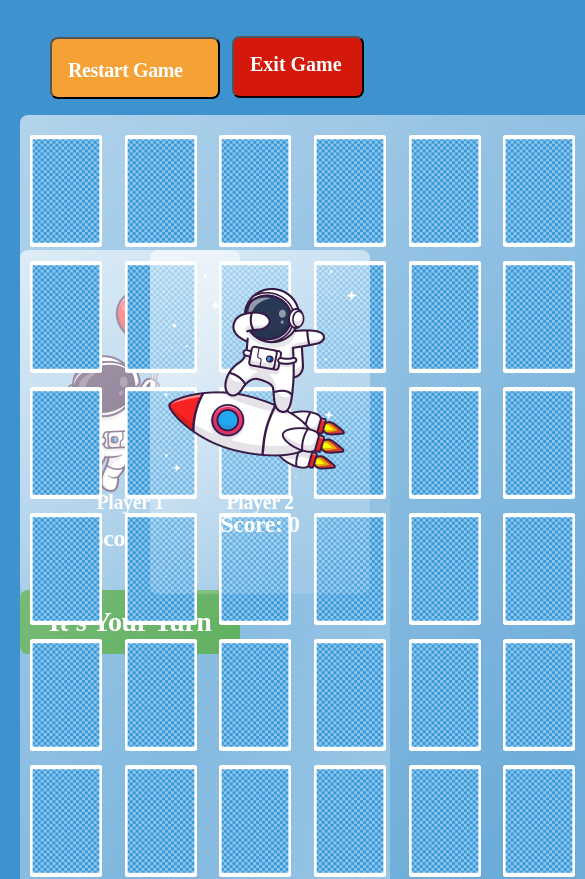
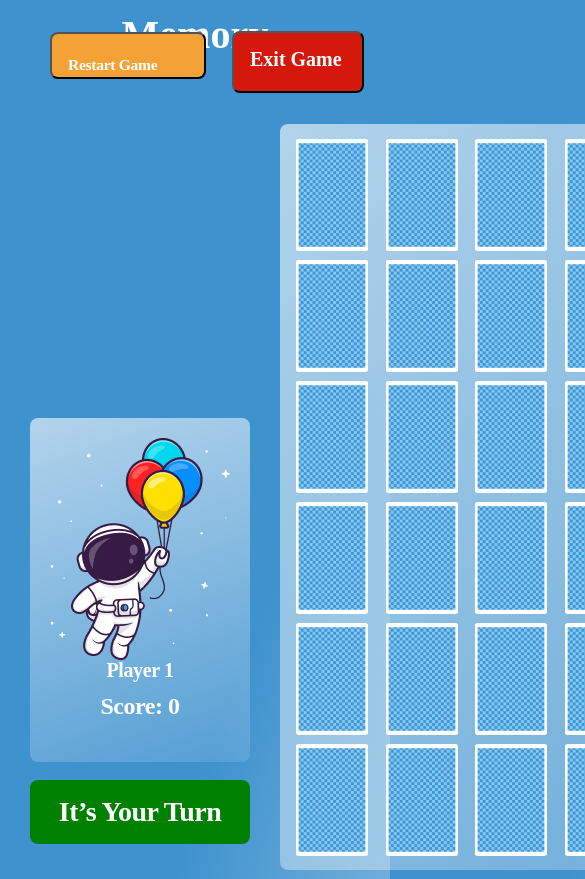
Before and after one commit to WamashuduSengani/my-memory-game, a React (Create React App) app: page /game in a window 390 px wide. Shown: the top 879 px of the page, 585 px wide, since content can reach past the window. Built offline with nearby package versions, Linux system fonts and the light colour scheme.

Commit message:
this change adds a bit of responsiveness

```diff
--- a/src/components/playerIndicator/styles.css
+++ b/src/components/playerIndicator/styles.css
@@ -8,7 +8,6 @@
   top: 740px;
   left: 47px;
   border-radius: 8px;
-  position: absolute;
 }
 .turn-text {
   display: flex;
--- a/src/pages/gamePlay/GameBoard.tsx
+++ b/src/pages/gamePlay/GameBoard.tsx
@@ -372,7 +372,7 @@ const GameBoard = () => {
 
   return (
     <div className="game-play">
-      <div className="memory-text">Memory</div>
+      <div className="memory">Memory</div>
       <div className="buttons">
         <button className="restart-button" onClick={handleRestart}>
           Restart Game
@@ -381,19 +381,21 @@ const GameBoard = () => {
           Exit Game
         </button>
       </div>
+      <div className="parent">
         <div className="player1">
+          <div className="player1Card">
             <PlayerCard
               playerName={players[0].name}
               playerImageSrc={playerImage1}
               score={players[0].score}
             />
           </div>
-      <div className="turn1">
+          <div className="player1Turn">
             {currentPlayerIndex === 0 && (
               <PlayerIndicator backgroundColor="green" textColor="#FFFFFF" />
             )}
           </div>
-
+        </div>
         {showMatch && <Match imageSrc={match} />}
         {!showMatch && (
           <div className="game-board">
@@ -401,16 +403,19 @@ const GameBoard = () => {
           </div>
         )}
         <div className="player2">
+          <div className="player2Card">
             <PlayerCard
               playerName={players[1].name}
               playerImageSrc={playerImage2}
               score={players[1].score}
             />
           </div>
-      <div className="turn2">
+          <div className="player2Turn">
             {currentPlayerIndex === 1 && (
               <PlayerIndicator backgroundColor="white" textColor="#489DDA" />
             )}
+          </div>
+        </div>
       </div>
     </div>
   );
--- a/src/pages/gamePlay/styles.css
+++ b/src/pages/gamePlay/styles.css
@@ -1,30 +1,47 @@
 body {
+  margin: 0;
+  padding: 0;
   background: radial-gradient(
     157.07% 157.07% at 171.6% 173.4%,
     #ffffff 0%,
     #3e92ce 100%
   );
-  height: 115vh;
 }
 .game-play {
+  font-family: Poppins;
+  text-align: center;
   display: flex;
   flex-direction: column;
+  justify-content: center;
   align-items: center;
-  justify-content: flex-start;
-  margin: 0 auto;
-  padding: 20px;
-  box-sizing: border-box;
-  position: relative;
+  align-items: flex-start;
 }
-.memory-text {
+.memory {
+  display: flex;
+  justify-content: center;
+  align-items: flex-start;
+  width: 100%;
+  height: 40px;
+  position: absolute;
+  top: 10px;
+  margin-top: 5px;
+
   font-family: "Poppins";
   font-style: normal;
   font-weight: 700;
-  font-size: 40.187px;
+  font-size: 2.5rem;
   line-height: 40px;
   letter-spacing: 0.0882153px;
   color: #ffffff;
-  margin-top: -20px;
+}
+.buttons {
+  display: flex;
+  flex-direction: row;
+  align-items: center;
+  position: absolute;
+  top: 5px;
+  right: 10px;
+  gap: 10px;
 }
 .exit-button {
   background: #d4190c;
@@ -33,11 +50,11 @@ body {
   font-family: "Poppins";
   font-style: normal;
   font-weight: 700;
-  font-size: 20px;
+  font-size: 3vw;
   line-height: 20px;
   cursor: pointer;
-  width: 132px;
-  height: 62px;
+  width: 30vw;
+  height: 10vw;
   margin-top: 10px;
 }
 .restart-button {
@@ -66,28 +83,18 @@ body {
   cursor: pointer;
 }
 
-.buttons {
-  display: flex;
-  flex-direction: row;
-  align-items: center;
-  position: absolute;
-  top: 10px;
-  right: 10px;
-  gap: 10px;
-}
-
 .game-board {
     display: flex;
     flex-direction: column;
     align-items: center;
     justify-content: center;
+    max-width: 800px;
+    width: 100%;
+    margin-bottom: 0;
     border-radius: 8px;
-  margin: 480px auto 0;
-  width: 842px;
-  height: 5px;
     position: relative;
-  border-radius: 8px;
-  margin-bottom: auto;
+    margin-left: 30px;
+    padding-top: 50px;
   }
 
 .grid {
@@ -97,7 +104,7 @@ body {
   justify-content: center;
   position: relative;
   display: flex;
-  width: 100%;
+  width: 800px;
   background: linear-gradient(
     133.05deg,
     rgba(255, 255, 255, 0.6) 0.62%,
@@ -106,7 +113,7 @@ body {
   border-radius: 8px;
   display: grid;
   grid-template-columns: repeat(auto-fill, minmax(77px, 1fr));
-  gap: 10px;
+  gap: 5px;
   margin: 20px auto;
   padding: 10px;
 }
@@ -121,163 +128,109 @@ body {
   grid-column: 1 / -1;
   grid-row: -1;
 }
+
 .player1 {
-  position: fixed;
-  top: 50%;
-  left: 0;
-  transform: translateY(-50%);
   display: flex;
+  align-items: center;
+  justify-content: center;
   flex-direction: column;
-  align-items: flex-start;
+  margin-top: 340px;
+  margin-left: 100px;
+}
+
+.player1Card {
+  display: flex;
+  align-items: center;
   justify-content: center;
-  margin-right: auto;
-  margin-left: 20px;
+  width: 100%;
+  height: 300px;
+  margin-bottom: 40px;
+
+}
+
+.player1Turn {
+  display: flex;
+  align-items: center;
+  justify-content: center;
 }
 .player2 {
-  position: fixed;
-  top: 50%;
-  right: 0;
-  transform: translateY(-50%);
     display: flex;
+    align-items: center;
+    justify-content: center;
     flex-direction: column;
-  align-items: flex-end;
+    margin-top: 550px;
+    margin-left: 100px;
+
+}
+.player2Card {
+    display: flex;
+    align-items: center;
     justify-content: center;
-  margin-left: auto;
-  margin-right: 20px;
+    /* width: 100%;
+    height: 300px; */
+    margin-bottom: 40px;
 }
-.turn1 {
-  position: absolute;
-  top: calc(-19% + 10px);
-  left: -27px;
-  position: fixed;
+.player2Turn {
+    width: 100%;
+    height: 300px;
+    margin-bottom: 10px;
 }
-.turn2 {
-  position: absolute;
-  top: calc(-20% + 20px);
-  right: 287px;
-  position: fixed;
-}
-.card-placeholder {
-  width: 72px;
-  height: 112px;
-  background-color: transparent;
-  position: absolute;
+.parent{
+    display: flex;
+    align-items: center;
+    justify-content: space-between;
+    flex-direction: row;
+    width: 100%;
+    margin-left: -70px;
+    margin-top: -150px;
 }
 
-
-/* .game-play {
-  display: flex;
-  flex-direction: column;
-  align-items: center;
-  justify-content: flex-start;
-  width: 100%;
-  margin: 0 auto;
-  padding: 20px;
-  box-sizing: border-box;
-  position: relative;
+@media only screen and (max-width: 600px) {
+  .buttons {
+    justify-content: flex-end;
   }
 
+  .restart-button,
+  .exit-button {
+    font-size: 4vw;
+    width: 40vw;
+    height: 12vw;
+  }
+}
 
+@media only screen and (max-width: 667px) and (max-height: 375px) {
+  .buttons {
+    right: 5px;
+  }
 
-.restart-button {
-  padding: 16px;
-  background: #f4a236;
-  border-radius: 8px;
-  color: #ffffff;
-  font-family: Poppins;
+  .restart-button,
+  .exit-button {
+    font-size: 4vw;
+    width: 15vw;
+    height: 9vw;
     font-size: 20px;
     font-weight: 700;
-  line-height: 30px;
-  letter-spacing: -0.02em;
-  text-align: left;
-  cursor: pointer;
-  width: 172px;
-  height: 62px;
-  margin-right: 160px;
+    line-height: 17px;
+    margin-left: 70px;
   }
-.game-board {
-  display: flex;
-  flex-direction: column;
-  align-items: center;
-  justify-content: center;
-
-  border-radius: 8px;
-  border: 1px;
-  margin-top: 70px;
+  .memory {
+    font-size: 2rem;
   }
-.grid {
-  position: relative;
-  display: flex;
-  width: 100%;
-  max-width: 842px;
-  height: 844px;
-  background: linear-gradient(
-    133.05deg,
-    rgba(255, 255, 255, 0.6) 0.62%,
-    rgba(255, 255, 255, 0.1) 102.4%
-  );
-  border-radius: 8px;
-  display: grid;
-  grid-template-columns: repeat(auto-fill, minmax(84.6px, 1fr));
-  gap: 10px;
-  margin: 20px auto;
-  padding: 10px;
-}
-.grid::before {
-  content: "";
-  grid-column: 1;
-  grid-row: 1;
 }
 
-.grid::after {
-  content: "";
-  grid-column: 1 / -1;
-  grid-row: -1;
+@media only screen and (max-width: 740px) and (max-height: 360px) {
+  .buttons {
+    right: 5px;
   }
-.game-board {
-  width: 100%;
-  display: flex;
-  justify-content: space-between;
-  align-items: center;
-  position: relative;
+
+  .restart-button,
+  .exit-button {
+    font-size: 4vw;
+    width: 15vw;
+    height: 8vw;
+    font-size: 20px;
+    font-weight: 700;
+    line-height: 17px;
+    margin-left: 70px;
   }
-.player1 {
-  position: fixed;
-  top: 50%;
-  left: 0;
-  transform: translateY(-50%);
-  display: flex;
-  flex-direction: column;
-  align-items: flex-start;
-  justify-content: center;
-  margin-right: auto;
-  margin-left: 20px;
 }
-.player2 {
-  position: fixed;
-  top: 50%;
-  right: 0;
-  transform: translateY(-50%);
-  display: flex;
-  flex-direction: column;
-  align-items: flex-end;
-  justify-content: center;
-  margin-left: auto;
-  margin-right: 20px;
-}
-.turn1 {
-  position: absolute;
-  top: calc(-5% + 10px);
-  left: -27px;
-}
-.turn2 {
-  position: absolute;
-  top: calc(-7% + 20px);
-  right: 287px;
-}
-.card-placeholder {
-  width: 72px;
-  height: 112px;
-  background-color: transparent;
-  position: absolute;
-} */
--- a/src/pages/homePage/HomePage.tsx
+++ b/src/pages/homePage/HomePage.tsx
@@ -1,6 +1,5 @@
 import React, { useState } from "react";
 import { useNavigate } from "react-router-dom";
-import Modal from "react-modal";
 import "./styles.css";
 import PlayerImage from "../../components/playerImage/PlayerImage";
 import PlayerInput from "../../components/playerInput/PlayerInput";
@@ -51,10 +50,10 @@ const HomePage = () => {
           onChange={(e) => setPlayer2Name(e.target.value)}
         />
         {error && <p className="error">{error}</p>}
-        <button className="play-button" onClick={handlePlay}>
-          Let's play
-        </button>
       </div>
+      <button className="play-button" onClick={handlePlay}>
+        Let's play
+      </button>
     </div>
   );
 };
--- a/src/pages/homePage/styles.css
+++ b/src/pages/homePage/styles.css
@@ -15,19 +15,23 @@ body {
   flex-direction: column;
   justify-content: center;
   align-items: center;
-  height: 100vh;
+  min-height: 100vh;
+  padding: 0 20px;
 }
 
 .memory-text {
-  position: absolute;
-  width: 184px;
+  display: flex;
+  justify-content: center;
+  align-items: center;
+  position: relative;
+  width: 100%;
   height: 40px;
-  left: 628px;
-  top: 32px;
+  top: -280px;
+
   font-family: "Poppins";
   font-style: normal;
   font-weight: 700;
-  font-size: 40.187px;
+  font-size: 2.5rem;
   line-height: 40px;
   letter-spacing: 0.0882153px;
   color: #ffffff;
@@ -35,22 +39,21 @@ body {
 
 .play-button {
   display: flex;
-  flex-direction: column;
   justify-content: center;
   align-items: center;
-  padding: 0px;
-  width: 220px;
+  padding: 12px 24px;
+  width: 100%;
+  max-width: 220px;
   height: 64px;
   background: #0ab169;
   border-radius: 8px;
   color: #ffffff;
   font-family: "Poppins";
-  font-style: normal;
   font-weight: 700;
-  font-size: 20px;
-  line-height: 20px;
+  font-size: 1.25rem;
+  line-height: 1.25rem;
   cursor: pointer;
-  margin-top: 70px;
+  margin-top: 20px;
 }
 
 .play-button:hover {
@@ -64,7 +67,7 @@ body {
   font-family: "Poppins";
   font-style: normal;
   font-weight: 700;
-  font-size: 52px;
+  font-size: 3rem;
   line-height: 24px;
   text-align: center;
   letter-spacing: 0.18px;
@@ -80,14 +83,17 @@ body {
   display: flex;
   justify-content: center;
   align-items: center;
+  margin-top: 20px;
 }
 
 .player-images-container {
   display: flex;
-  justify-content: space-between;
+  justify-content: space-around;
+  margin-top: 20px;
 }
 
 .player-image {
+  max-width: 100%;
   margin-right: 100px;
   margin-left: 100px;
   margin-bottom: 20px;
@@ -101,7 +107,8 @@ body {
   align-items: center;
   padding: 12px 16px;
   gap: 10px;
-  width: 374px;
+  width: 100%;
+  max-width: 374px;
   height: 48px;
   background: #f1f5f9;
   border: 1px solid #f1f5f9;
@@ -110,6 +117,7 @@ body {
   order: 0;
   align-self: stretch;
   flex-grow: 0;
+  margin-bottom: 10px;
 }
 
 .player-name-input:first-child {
@@ -137,7 +145,7 @@ body {
   font-family: "Poppins";
   font-style: normal;
   font-weight: 700;
-  font-size: 20px;
-  line-height: 20px;
+  font-size: 1.25rem;
+  line-height: 1.25rem;
   cursor: pointer;
 }
```
Lines whose indentation alone changed are shown as unchanged.
